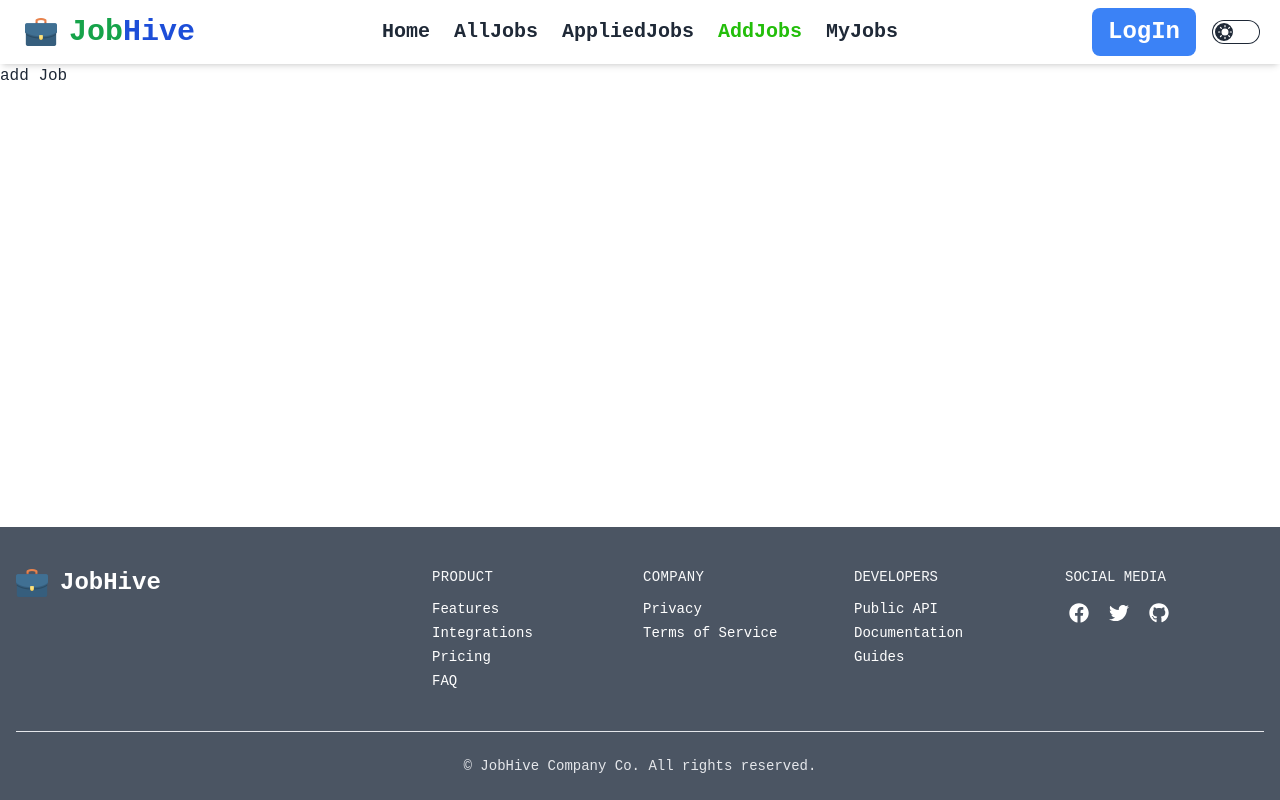
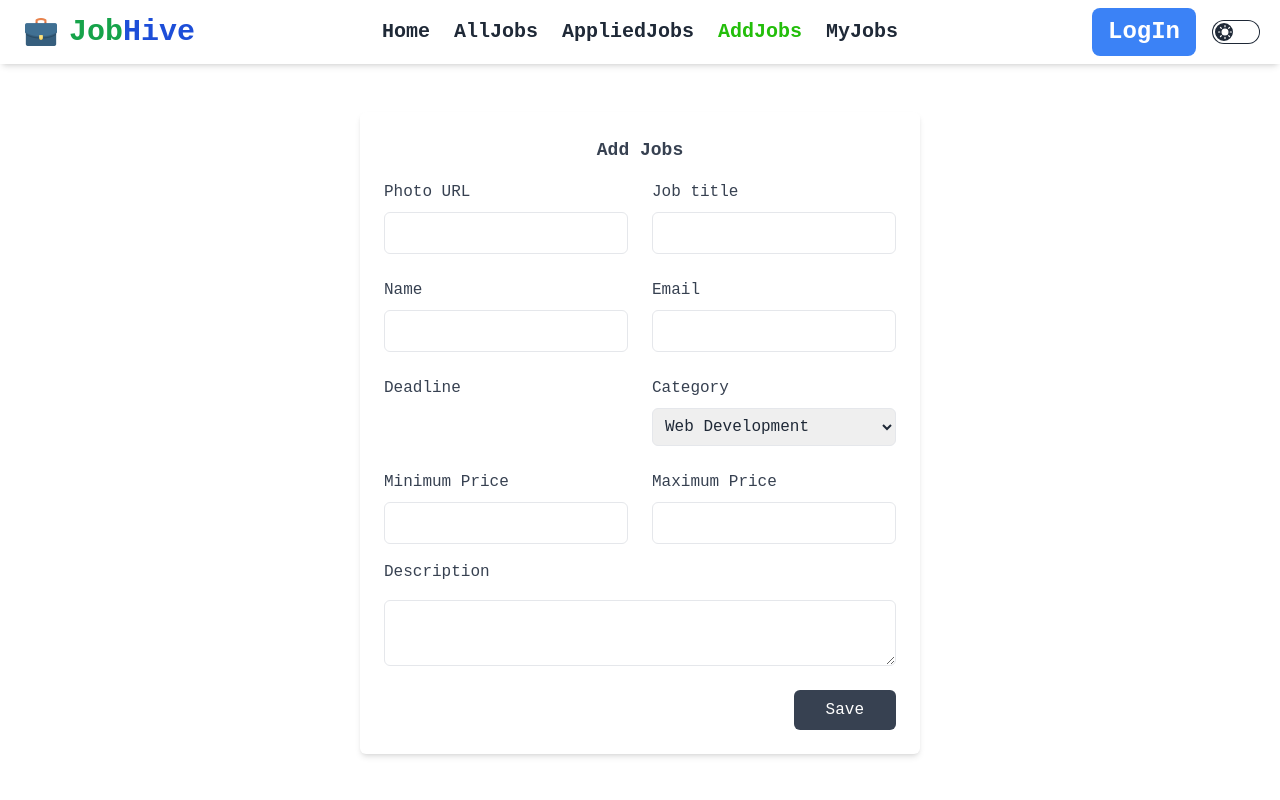
Before and after one commit to AhmedMiraz1/job-hive, a React (Vite) app: page /addJob in a window 1280 px wide. Shown: the top 800 px of the page. Built offline with nearby package versions, Linux system fonts and the light colour scheme; no server answers; a web font is replaced by a local one.

Commit message:
add jobs added

```diff
--- a/src/Routes/Router.jsx
+++ b/src/Routes/Router.jsx
@@ -8,6 +8,7 @@ import MyJob from "../pages/MyJob";
 import ErrorPage from "../pages/ErrorPage";
 import Login from "../pages/Login";
 import Register from "../pages/Register";
+import JobDetails from "../pages/JobDetails";
 
 
 
@@ -53,6 +54,10 @@ const router = createBrowserRouter([
           path:'/register',
           element:<Register/>
 
+        },
+        {
+          path:'/jobDetails/:id',
+          element:<JobDetails/>
         }
       ]
     },
--- a/src/componenets/JobCard.jsx
+++ b/src/componenets/JobCard.jsx
@@ -1,6 +1,9 @@
+import { Link } from "react-router-dom";
 
 
 const JobCard = ({job}) => {
+
+  const {_id, Category} =job
 
     return (
         <div className='w-full max-w-sm px-4 py-3 bg-white rounded-md shadow-md hover:scale-[1.05] transition-all'>
@@ -9,7 +12,7 @@ const JobCard = ({job}) => {
           Deadline: 20/12/2024
         </span>
         <span className='px-3 py-1 text-[8px] text-blue-800 uppercase bg-blue-200 rounded-full '>
-          {job?.Category}
+          {Category}
         </span>
       </div>
 
@@ -21,9 +24,12 @@ const JobCard = ({job}) => {
         <p className='mt-2 text-sm text-gray-600 '>
           Lorem ipsum dolor sit adipisicing elit...
         </p>
-        <p className='mt-2 text-sm font-bold text-gray-600 '>
+       <div className="flex items-center justify-between gap-8 mt-5 ">
+       <p className='mt-2 text-sm font-bold text-gray-600 '>
           Range: $100 - $150
         </p>
+        <Link to= {`/jobDetails/ ${_id}`}className="btn text-white btn-sm bg-green-500" >view details</Link>
+       </div>
       </div>
     </div>
     );
--- a/src/pages/AddJob.jsx
+++ b/src/pages/AddJob.jsx
@@ -1,10 +1,130 @@
+import { useContext } from "react";
+import { AuthContext } from "../provider/AuthProvider";
+
 
 
 const AddJob = () => {
+
+    const {user}=useContext(AuthContext)
     return (
-        <div>
-            <h1>add Job</h1>
-        </div>
+        <div className='flex justify-center items-center min-h-[calc(100vh-306px)] my-12'>
+        <section className=' p-2 md:p-6 mx-auto bg-white rounded-md shadow-md '>
+          <h2 className='text-lg font-semibold text-gray-700 capitalize text-center '>
+            Add jobs
+          </h2>
+
+          <form>
+            <div className='grid grid-cols-1 gap-6 mt-4 sm:grid-cols-2'>
+              <div>
+                <label className='text-gray-700 ' htmlFor='job_title'>
+                  Photo URL
+                </label>
+                <input
+
+                  name='Photo'
+                  type='text'
+                  className='block w-full px-4 py-2 mt-2 text-gray-700 bg-white border border-gray-200 rounded-md  focus:border-blue-400 focus:ring-blue-300 focus:ring-opacity-40  focus:outline-none focus:ring'
+                />
+              </div>
+
+              <div>
+                <label className='text-gray-700 ' htmlFor='emailAddress'>
+                 Job title
+                </label>
+                <input
+
+                  type='text'
+                  name='jobTitle'
+                  disabled
+                  className='block w-full px-4 py-2 mt-2 text-gray-700 bg-white border border-gray-200 rounded-md  focus:border-blue-400 focus:ring-blue-300 focus:ring-opacity-40  focus:outline-none focus:ring'
+                />
+              </div>
+              <div>
+                <label className='text-gray-700 ' htmlFor='job_title'>
+                  Name
+                </label>
+                <input
+
+                  name='name'
+                  type='text'
+                  defaultValue={user?.name}
+                  className='block w-full px-4 py-2 mt-2 text-gray-700 bg-white border border-gray-200 rounded-md  focus:border-blue-400 focus:ring-blue-300 focus:ring-opacity-40  focus:outline-none focus:ring'
+                />
+              </div>
+              <div>
+                <label className='text-gray-700 ' htmlFor='job_title'>
+                 Email
+                </label>
+                <input
+
+                  name='email'
+                  type='email'
+                  defaultValue={user?.email}
+                  className='block w-full px-4 py-2 mt-2 text-gray-700 bg-white border border-gray-200 rounded-md  focus:border-blue-400 focus:ring-blue-300 focus:ring-opacity-40  focus:outline-none focus:ring'
+                />
+              </div>
+              <div className='flex flex-col gap-2 '>
+                <label className='text-gray-700'>Deadline</label>
+
+                {/* Date Picker Input Field */}
+              </div>
+
+              <div className='flex flex-col gap-2 '>
+                <label className='text-gray-700 ' htmlFor='category'>
+                  Category
+                </label>
+                <select
+                  name='category'
+                  id='category'
+                  className='border p-2 rounded-md'
+                >
+                  <option value='Web Development'>Web Development</option>
+                  <option value='Graphics Design'>Graphics Design</option>
+                  <option value='Digital Marketing'>Digital Marketing</option>
+                </select>
+              </div>
+              <div>
+                <label className='text-gray-700 ' htmlFor='min_price'>
+                  Minimum Price
+                </label>
+                <input
+                  id='min_price'
+                  name='min_price'
+                  type='number'
+                  className='block w-full px-4 py-2 mt-2 text-gray-700 bg-white border border-gray-200 rounded-md  focus:border-blue-400 focus:ring-blue-300 focus:ring-opacity-40  focus:outline-none focus:ring'
+                />
+              </div>
+
+              <div>
+                <label className='text-gray-700 ' htmlFor='max_price'>
+                  Maximum Price
+                </label>
+                <input
+                  id='max_price'
+                  name='max_price'
+                  type='number'
+                  className='block w-full px-4 py-2 mt-2 text-gray-700 bg-white border border-gray-200 rounded-md  focus:border-blue-400 focus:ring-blue-300 focus:ring-opacity-40  focus:outline-none focus:ring'
+                />
+              </div>
+            </div>
+            <div className='flex flex-col gap-2 mt-4'>
+              <label className='text-gray-700 ' htmlFor='description'>
+                Description
+              </label>
+              <textarea
+                className='block w-full px-4 py-2 mt-2 text-gray-700 bg-white border border-gray-200 rounded-md  focus:border-blue-400 focus:ring-blue-300 focus:ring-opacity-40  focus:outline-none focus:ring'
+                name='description'
+                id='description'
+              ></textarea>
+            </div>
+            <div className='flex justify-end mt-6'>
+              <button className='px-8 py-2.5 leading-5 text-white transition-colors duration-300 transhtmlForm bg-gray-700 rounded-md hover:bg-gray-600 focus:outline-none focus:bg-gray-600'>
+                Save
+              </button>
+            </div>
+          </form>
+        </section>
+      </div>
     );
 };
 
--- /dev/null
+++ b/src/pages/JobDetails.jsx
@@ -0,0 +1,109 @@
+
+
+const JobDetails = () => {
+    return (
+        <div className='flex flex-col md:flex-row justify-around gap-5  items-center min-h-[calc(100vh-306px)] md:max-w-screen-xl mx-auto '>
+        {/* Job Details */}
+        <div className='flex-1  px-4 py-7 bg-white rounded-md shadow-md md:min-h-[350px]'>
+          <div className='flex items-center justify-between'>
+            <span className='text-sm font-light text-gray-800 '>
+              Deadline: 12/08/2024
+            </span>
+            <span className='px-4 py-1 text-xs text-blue-800 uppercase bg-blue-200 rounded-full '>
+              Web Development
+            </span>
+          </div>
+
+          <div>
+            <h1 className='mt-2 text-3xl font-semibold text-gray-800 '>
+              Build Dynamic Website
+            </h1>
+
+            <p className='mt-2 text-lg text-gray-600 '>
+              Lorem ipsum dolor sit amet consectetur adipisicing elit...
+            </p>
+            <p className='mt-6 text-sm font-bold text-gray-600 '>
+              Buyer Details:
+            </p>
+            <div className='flex items-center gap-5'>
+              <div>
+                <p className='mt-2 text-sm  text-gray-600 '>Name: Jhankar Vai.</p>
+                <p className='mt-2 text-sm  text-gray-600 '>
+                  Email: jhankar@mahbub.com
+                </p>
+              </div>
+              <div className='rounded-full object-cover overflow-hidden w-14 h-14'>
+                <img src='' alt='' />
+              </div>
+            </div>
+            <p className='mt-6 text-lg font-bold text-gray-600 '>
+              Range: $100 - $150
+            </p>
+          </div>
+        </div>
+        {/* Place A Bid Form */}
+        <section className='p-6 w-full  bg-white rounded-md shadow-md flex-1 md:min-h-[350px]'>
+          <h2 className='text-lg font-semibold text-gray-700 capitalize '>
+            Place A Bid
+          </h2>
+
+          <form>
+            <div className='grid grid-cols-1 gap-6 mt-4 sm:grid-cols-2'>
+              <div>
+                <label className='text-gray-700 ' htmlFor='price'>
+                  Price
+                </label>
+                <input
+                  id='price'
+                  type='text'
+                  name='price'
+                  className='block w-full px-4 py-2 mt-2 text-gray-700 bg-white border border-gray-200 rounded-md   focus:border-blue-400 focus:ring-blue-300 focus:ring-opacity-40  focus:outline-none focus:ring'
+                />
+              </div>
+
+              <div>
+                <label className='text-gray-700 ' htmlFor='emailAddress'>
+                  Email Address
+                </label>
+                <input
+                  id='emailAddress'
+                  type='email'
+                  name='email'
+                  disabled
+                  className='block w-full px-4 py-2 mt-2 text-gray-700 bg-white border border-gray-200 rounded-md   focus:border-blue-400 focus:ring-blue-300 focus:ring-opacity-40  focus:outline-none focus:ring'
+                />
+              </div>
+
+              <div>
+                <label className='text-gray-700 ' htmlFor='comment'>
+                  Comment
+                </label>
+                <input
+                  id='comment'
+                  name='comment'
+                  type='text'
+                  className='block w-full px-4 py-2 mt-2 text-gray-700 bg-white border border-gray-200 rounded-md   focus:border-blue-400 focus:ring-blue-300 focus:ring-opacity-40  focus:outline-none focus:ring'
+                />
+              </div>
+              <div className='flex flex-col gap-2 '>
+                <label className='text-gray-700'>Deadline</label>
+
+                {/* Date Picker Input Field */}
+              </div>
+            </div>
+
+            <div className='flex justify-end mt-6'>
+              <button
+                type='submit'
+                className='px-8 py-2.5 leading-5 text-white transition-colors duration-300 transform bg-gray-700 rounded-md hover:bg-gray-600 focus:outline-none focus:bg-gray-600'
+              >
+                Place Bid
+              </button>
+            </div>
+          </form>
+        </section>
+      </div>
+    );
+};
+
+export default JobDetails;
```
